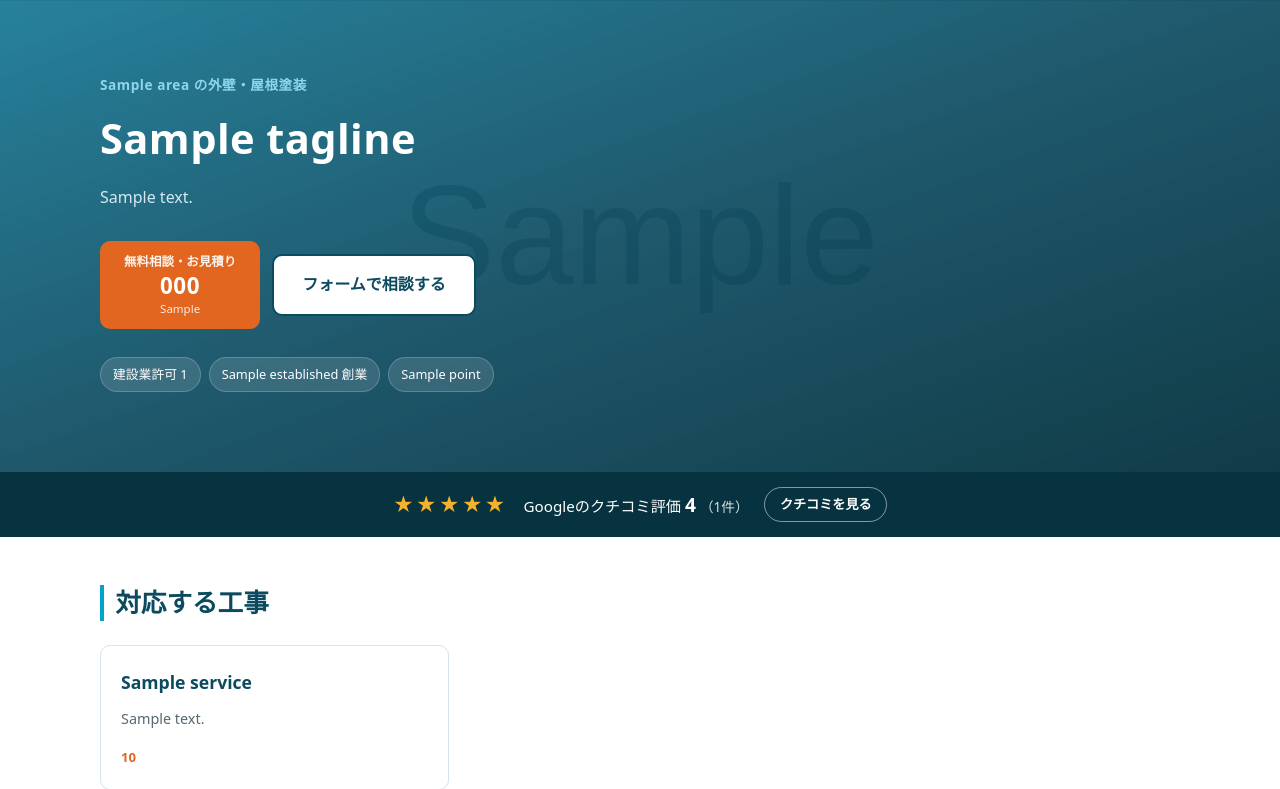
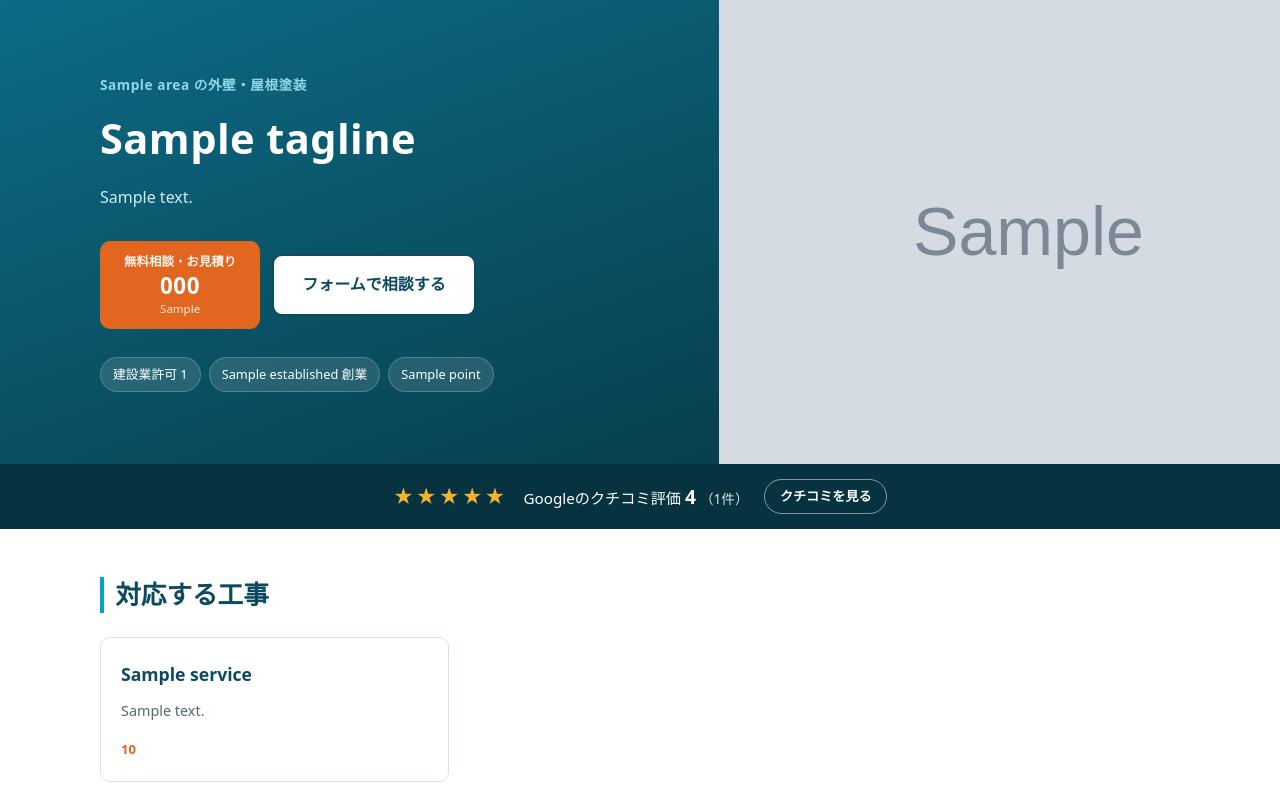
Before and after one commit to t1a2t2s3u/claude, a Python web app: template site/templates/index.html in a window 1280 px wide. Shown: the part 89-878 px from the top of the page. Run offline with Jinja, Linux system fonts and the light colour scheme; the template is opened without the code that fills it: most values are stand-ins (such as "Sample title", 1, 10 or a date in 2020); grey boxes marked "Sample" are stand-in pictures.

Commit message:
トップの写真を外壁の仕上がりに差し替え、重ねから左右分割にした
窓とシャッターが写っている写真を受け取ったので、トップの写真を屋根のアップ
から差し替えた。住宅の塗装だと一目で分かる。

当初は従来どおり写真の上に文字を重ねたが、文字を読ませるために暗くすると、
家だと分かる要素 (窓・シャッター) が消えてしまった。写真を入れた意味が
なくなるため、重ねるのをやめて分けた。

- 広い画面：左に文字 (無地の地色)、右に写真
- 狭い画面：文字の下に写真を帯として置く

閲覧の大半はスマホなので、スマホでも写真が見えることを優先した。

テンプレート編集の際に <div> の閉じ忘れを作り込んだ。ブラウザが黙って
補正するため画面では気づけず、既存のテストも通ってしまった。開いたタグが
必ず閉じていることを確かめるテストを追加した。わざと閉じタグを落として、
このテストが実際に失敗することも確認済み。

Co-Authored-By: Claude Opus 5 <noreply@anthropic.com>
Claude-Session: https://claude.ai/code/session_018tnVthesxTHzM7VEmMwQqW

```diff
--- a/site/assets/style.css
+++ b/site/assets/style.css
@@ -499,15 +499,36 @@ table.price-table thead th {
   .brand-logo { height: 52px; }
 }
 
-/* ---------- 写真を敷いた見出し ---------- */
+/* ---------- 写真つきの見出し ---------- */
 
-.hero-photo {
-  position: relative;
-  background-image:
-    linear-gradient(160deg, rgba(0,110,140,.82) 0%, rgba(11,74,95,.90) 50%, rgba(6,51,63,.95) 100%),
-    var(--hero-image);
+/* 狭い画面：文字の下に写真を帯として置く。
+   写真の上に文字を重ねると、読ませるために暗くする必要があり、
+   家だと分かる要素 (窓・シャッター) が見えなくなる。 */
+.hero-figure {
+  display: block;
+  aspect-ratio: 16 / 10;
+  background-image: var(--hero-image);
   background-size: cover;
   background-position: center;
+}
+
+/* 広い画面：文字と写真を左右に分ける。
+   重ねる形だと、家だと分かる要素 (窓・シャッター) が文字の下に隠れてしまう。 */
+@media (min-width: 900px) {
+  .hero-photo {
+    display: grid;
+    grid-template-columns: 1fr minmax(19rem, .78fr);
+    align-items: stretch;
+    background-image: linear-gradient(160deg, #0d6b85 0%, var(--brand-deepest) 100%);
+    padding: 0;
+  }
+  .hero-photo .hero-main { display: flex; align-items: center; padding: 4.5rem 0; }
+  .hero-photo .hero-inner {
+    width: auto; margin: 0;
+    padding-left: max(1.25rem, calc((100vw - var(--wrap)) / 2));
+    padding-right: 2.5rem;
+  }
+  .hero-figure { aspect-ratio: auto; background-position: center left; }
 }
 
 /* ---------- Googleのクチコミ帯 ---------- */
--- a/site/site.toml
+++ b/site/site.toml
@@ -23,7 +23,7 @@ mark = "mark.png"
 
 # トップの見出しの背景に敷く写真。上に文字が乗るため、暗く重ねて表示する。
 # 差し替えるときは、寄りすぎず・明暗差の少ない写真を選ぶこと。
-hero_image = "works/tsuchizaki-yane-after.jpg"
+hero_image = "works/gaiheki-green.jpg"
 
 # 「誰が施工するのか」を見せる写真。職人が作業している姿を使う。
 # 塗装は人に任せる仕事なので、顔が見える写真があると伝わり方が変わる。
--- a/site/templates/index.html
+++ b/site/templates/index.html
@@ -3,6 +3,7 @@
 {% block content %}
 
 <section class="hero{% if settings.hero_image %} hero-photo{% endif %}"{% if settings.hero_image %} style="--hero-image: url('/assets/{{ settings.hero_image }}')"{% endif %}>
+  <div class="hero-main">
   <div class="wrap hero-inner">
     <p class="hero-eyebrow">{{ company.areas|join(' ・ ') }} の外壁・屋根塗装</p>
     <h1>{{ company.tagline }}</h1>
@@ -21,6 +22,10 @@
       {% for point in company.trust_points %}<li>{{ point }}</li>{% endfor %}
     </ul>
   </div>
+  </div>
+  {% if settings.hero_image %}
+  <div class="hero-figure" role="img" aria-label="{{ company.name }}が施工した外壁"></div>
+  {% endif %}
 </section>
 
 {% if company.review_count %}
```
Also changed, not shown: tests/test_site_build.py (+41 -0 lines), site/assets/works/gaiheki-green.jpg (added).
